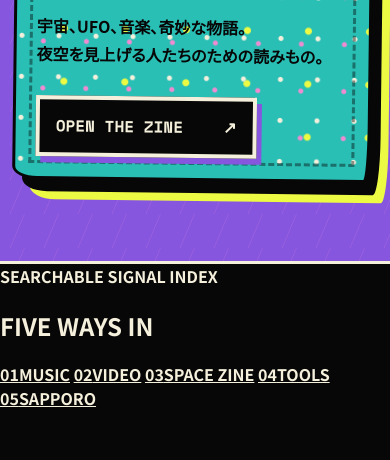
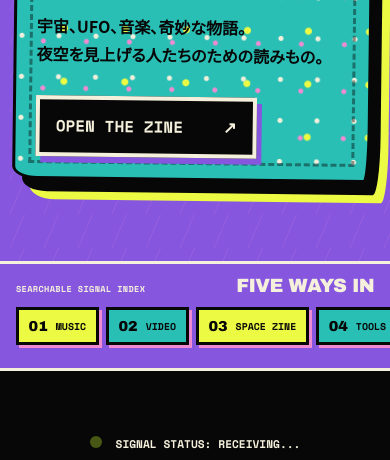
Before and after one commit to 7thleaf-gd/thepan, a website: page index.html in a window 390 px wide. Shown: the part 5105-5565 px from the top of the page. Drawn offline with nearby package versions, Linux system fonts and the light colour scheme; a web font is replaced by a local one.

Commit message:
style: shrink signal index into compact navigation

```diff
--- a/styles-v2.css
+++ b/styles-v2.css
@@ -2148,3 +2148,118 @@
     transform: none;
   }
 }
+
+
+/* Compact searchable signal index */
+.signal-index {
+  padding: 1rem clamp(1rem, 4vw, 2rem) 1.25rem;
+  color: var(--paper);
+  background: var(--purple);
+  border-bottom: var(--outline) solid var(--paper);
+}
+
+.signal-index-inner {
+  display: flex;
+  max-width: 86rem;
+  align-items: center;
+  gap: 1rem 1.5rem;
+  margin: 0 auto;
+}
+
+.signal-index-copy {
+  flex: 0 0 auto;
+}
+
+.signal-index-copy > span {
+  display: block;
+  margin-bottom: 0.35rem;
+  font-family: var(--mono);
+  font-size: 0.58rem;
+  letter-spacing: 0.04em;
+}
+
+.signal-index-copy h2 {
+  margin: 0;
+  color: var(--paper);
+  font-family: var(--display);
+  font-size: clamp(1.45rem, 4vw, 2.2rem);
+  font-weight: 400;
+  line-height: 0.95;
+  letter-spacing: -0.035em;
+}
+
+.signal-index-links {
+  display: flex;
+  min-width: 0;
+  flex: 1 1 auto;
+  gap: 0.45rem;
+  overflow-x: auto;
+  padding: 0.3rem 0 0.45rem;
+  scrollbar-width: thin;
+}
+
+.signal-index-links a {
+  display: inline-flex;
+  min-height: 2.65rem;
+  flex: 0 0 auto;
+  align-items: center;
+  gap: 0.5rem;
+  padding: 0.55rem 0.7rem;
+  color: var(--ink);
+  background: var(--acid);
+  border: 3px solid var(--ink);
+  box-shadow: 3px 3px 0 var(--pink);
+  font-family: var(--mono);
+  font-size: 0.68rem;
+  font-weight: 900;
+  text-decoration: none;
+}
+
+.signal-index-links a:nth-child(even) {
+  background: var(--turquoise);
+}
+
+.signal-index-links b {
+  font-family: var(--display);
+  font-size: 0.9rem;
+  font-weight: 400;
+}
+
+@media (max-width: 640px) {
+  .signal-index {
+    padding: 0.85rem 1rem 1rem;
+  }
+
+  .signal-index-inner {
+    display: block;
+  }
+
+  .signal-index-copy {
+    display: flex;
+    align-items: baseline;
+    justify-content: space-between;
+    gap: 0.75rem;
+    margin-bottom: 0.45rem;
+  }
+
+  .signal-index-copy > span {
+    margin: 0;
+    font-size: 0.54rem;
+  }
+
+  .signal-index-copy h2 {
+    font-size: 1.2rem;
+    white-space: nowrap;
+  }
+
+  .signal-index-links {
+    margin-right: -1rem;
+    padding-right: 1rem;
+  }
+
+  .signal-index-links a {
+    min-height: 2.35rem;
+    padding: 0.45rem 0.6rem;
+    font-size: 0.62rem;
+  }
+}
```
